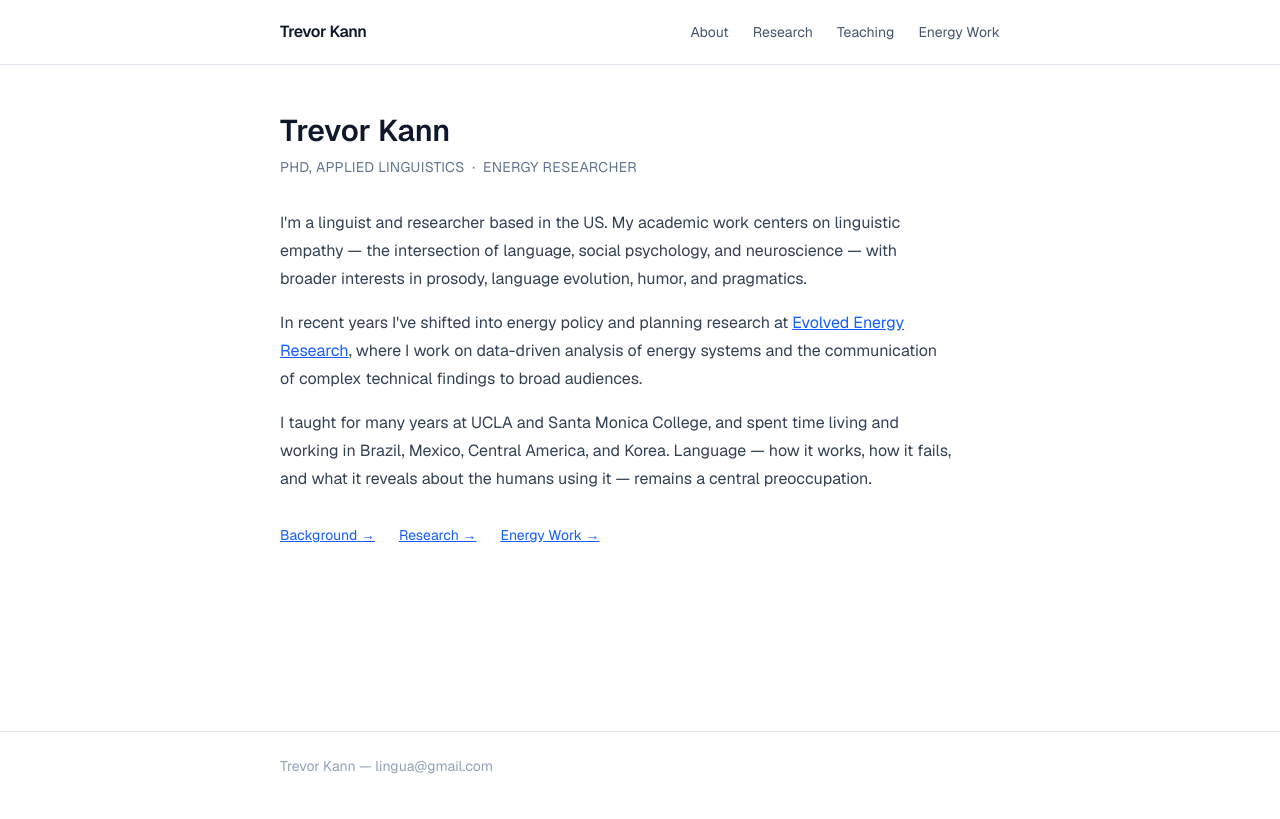
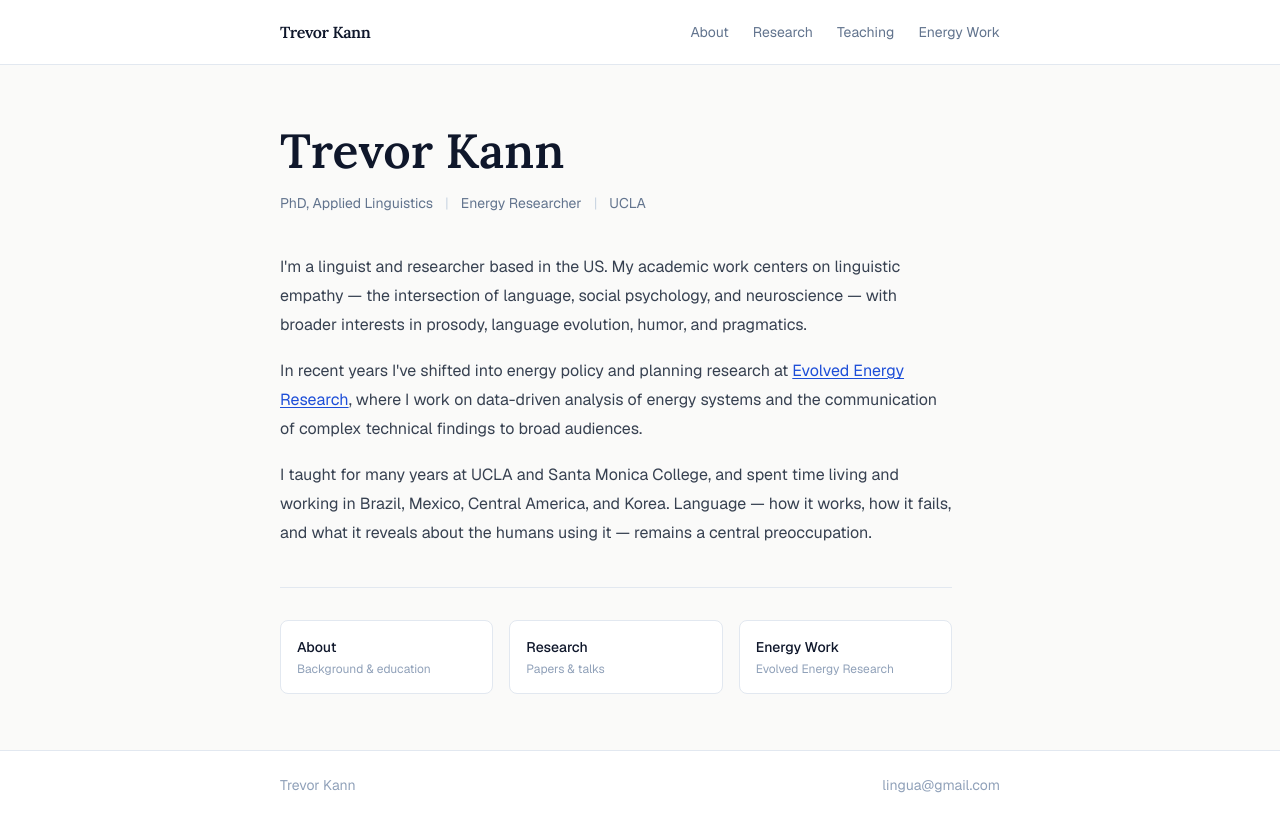
Before and after one commit to trevor-evolved/trevorkann-site, a Next.js app: page / in a window 1280 px wide. Built offline with nearby package versions, Linux system fonts and the light colour scheme.

Commit message:
Visual refresh: serif font, improved home page, polished layout

```diff
--- a/app/globals.css
+++ b/app/globals.css
@@ -2,6 +2,7 @@
 
 :root {
   --font-sans: var(--font-geist-sans);
+  --font-serif: var(--font-lora);
 }
 
 body {
@@ -9,35 +10,52 @@ body {
 }
 
 .prose h2 {
-  font-size: 1.25rem;
+  font-family: var(--font-serif), Georgia, serif;
+  font-size: 1.2rem;
   font-weight: 600;
   color: #0f172a;
   margin-top: 2rem;
   margin-bottom: 0.75rem;
+  padding-bottom: 0.4rem;
+  border-bottom: 1px solid #e2e8f0;
 }
 
 .prose h3 {
-  font-size: 1rem;
+  font-size: 0.9rem;
   font-weight: 600;
-  color: #1e293b;
+  text-transform: uppercase;
+  letter-spacing: 0.05em;
+  color: #64748b;
   margin-top: 1.5rem;
   margin-bottom: 0.5rem;
 }
 
 .prose p {
-  line-height: 1.75;
-  margin-bottom: 1rem;
-  color: #334155;
+  line-height: 1.8;
+  margin-bottom: 1.1rem;
+  color: #374151;
 }
 
 .prose ul {
-  list-style: disc;
-  padding-left: 1.5rem;
+  list-style: none;
+  padding-left: 0;
   margin-bottom: 1rem;
-  color: #334155;
+  color: #374151;
 }
 
 .prose ul li {
-  margin-bottom: 0.25rem;
-  line-height: 1.6;
+  margin-bottom: 0.5rem;
+  line-height: 1.7;
+  padding-left: 1rem;
+  border-left: 2px solid #e2e8f0;
 }
+
+.prose a {
+  color: #1d4ed8;
+  text-decoration: underline;
+  text-underline-offset: 2px;
+}
+
+.prose a:hover {
+  color: #1e40af;
+}
--- a/app/layout.tsx
+++ b/app/layout.tsx
@@ -1,10 +1,16 @@
 import type { Metadata } from "next";
 import { Geist } from "next/font/google";
+import { Lora } from "next/font/google";
 import Link from "next/link";
 import "./globals.css";
 
 const geist = Geist({
   variable: "--font-geist-sans",
+  subsets: ["latin"],
+});
+
+const lora = Lora({
+  variable: "--font-lora",
   subsets: ["latin"],
 });
 
@@ -14,7 +20,6 @@ export const metadata: Metadata = {
 };
 
 const navLinks = [
-  { href: "/", label: "Home" },
   { href: "/about", label: "About" },
   { href: "/research", label: "Research" },
   { href: "/teaching", label: "Teaching" },
@@ -27,15 +32,19 @@ export default function RootLayout({
   children: React.ReactNode;
 }>) {
   return (
-    <html lang="en" className={`${geist.variable} h-full`}>
-      <body className="min-h-full flex flex-col bg-white text-slate-800 antialiased">
-        <header className="border-b border-slate-200">
+    <html lang="en" className={`${geist.variable} ${lora.variable} h-full`}>
+      <body className="min-h-full flex flex-col bg-stone-50 text-slate-800 antialiased">
+        <header className="bg-white border-b border-slate-200">
           <nav className="max-w-3xl mx-auto px-6 py-5 flex items-center justify-between">
-            <Link href="/" className="font-semibold text-slate-900 tracking-tight">
+            <Link
+              href="/"
+              className="font-semibold text-slate-900 tracking-tight hover:text-slate-600 transition-colors"
+              style={{ fontFamily: "var(--font-lora)" }}
+            >
               Trevor Kann
             </Link>
-            <ul className="flex gap-6 text-sm text-slate-600">
-              {navLinks.slice(1).map(({ href, label }) => (
+            <ul className="flex gap-6 text-sm text-slate-500">
+              {navLinks.map(({ href, label }) => (
                 <li key={href}>
                   <Link href={href} className="hover:text-slate-900 transition-colors">
                     {label}
@@ -46,13 +55,16 @@ export default function RootLayout({
           </nav>
         </header>
 
-        <main className="flex-1 max-w-3xl mx-auto w-full px-6 py-12">
+        <main className="flex-1 max-w-3xl mx-auto w-full px-6 py-14">
           {children}
         </main>
 
-        <footer className="border-t border-slate-200">
-          <div className="max-w-3xl mx-auto px-6 py-6 text-sm text-slate-400">
-            Trevor Kann &mdash; <a href="mailto:lingua@gmail.com" className="hover:text-slate-600 transition-colors">lingua@gmail.com</a>
+        <footer className="bg-white border-t border-slate-200">
+          <div className="max-w-3xl mx-auto px-6 py-6 text-sm text-slate-400 flex justify-between items-center">
+            <span>Trevor Kann</span>
+            <a href="mailto:lingua@gmail.com" className="hover:text-slate-600 transition-colors">
+              lingua@gmail.com
+            </a>
           </div>
         </footer>
       </body>
--- a/app/page.tsx
+++ b/app/page.tsx
@@ -1,10 +1,21 @@
 export default function Home() {
   return (
     <div className="max-w-2xl">
-      <h1 className="text-3xl font-semibold text-slate-900 mb-2">Trevor Kann</h1>
-      <p className="text-slate-500 mb-8 text-sm uppercase tracking-wide">
-        PhD, Applied Linguistics &nbsp;&middot;&nbsp; Energy Researcher
-      </p>
+      <div className="mb-10">
+        <h1
+          className="text-5xl font-semibold text-slate-900 mb-3 leading-tight"
+          style={{ fontFamily: "var(--font-lora)" }}
+        >
+          Trevor Kann
+        </h1>
+        <div className="flex items-center gap-3 text-sm text-slate-500">
+          <span>PhD, Applied Linguistics</span>
+          <span className="text-slate-300">|</span>
+          <span>Energy Researcher</span>
+          <span className="text-slate-300">|</span>
+          <span>UCLA</span>
+        </div>
+      </div>
 
       <div className="prose">
         <p>
@@ -16,7 +27,6 @@ export default function Home() {
           In recent years I&apos;ve shifted into energy policy and planning research at{" "}
           <a
             href="https://www.evolved.energy"
-            className="text-blue-600 hover:text-blue-800 underline"
             target="_blank"
             rel="noopener noreferrer"
           >
@@ -30,18 +40,25 @@ export default function Home() {
           working in Brazil, Mexico, Central America, and Korea. Language — how it works, how it
           fails, and what it reveals about the humans using it — remains a central preoccupation.
         </p>
+      </div>
 
-        <div className="mt-8 flex gap-6 text-sm flex-wrap">
-          <a href="/about" className="text-blue-600 hover:text-blue-800 underline">
-            Background →
+      <div className="mt-10 pt-8 border-t border-slate-200 grid grid-cols-3 gap-4 text-sm">
+        {[
+          { href: "/about", label: "About", sub: "Background & education" },
+          { href: "/research", label: "Research", sub: "Papers & talks" },
+          { href: "/work", label: "Energy Work", sub: "Evolved Energy Research" },
+        ].map(({ href, label, sub }) => (
+          <a
+            key={href}
+            href={href}
+            className="group block p-4 bg-white rounded-lg border border-slate-200 hover:border-slate-400 transition-colors"
+          >
+            <div className="font-medium text-slate-900 group-hover:text-blue-700 transition-colors mb-1">
+              {label}
+            </div>
+            <div className="text-slate-400 text-xs">{sub}</div>
           </a>
-          <a href="/research" className="text-blue-600 hover:text-blue-800 underline">
-            Research →
-          </a>
-          <a href="/work" className="text-blue-600 hover:text-blue-800 underline">
-            Energy Work →
-          </a>
-        </div>
+        ))}
       </div>
     </div>
   );
```
